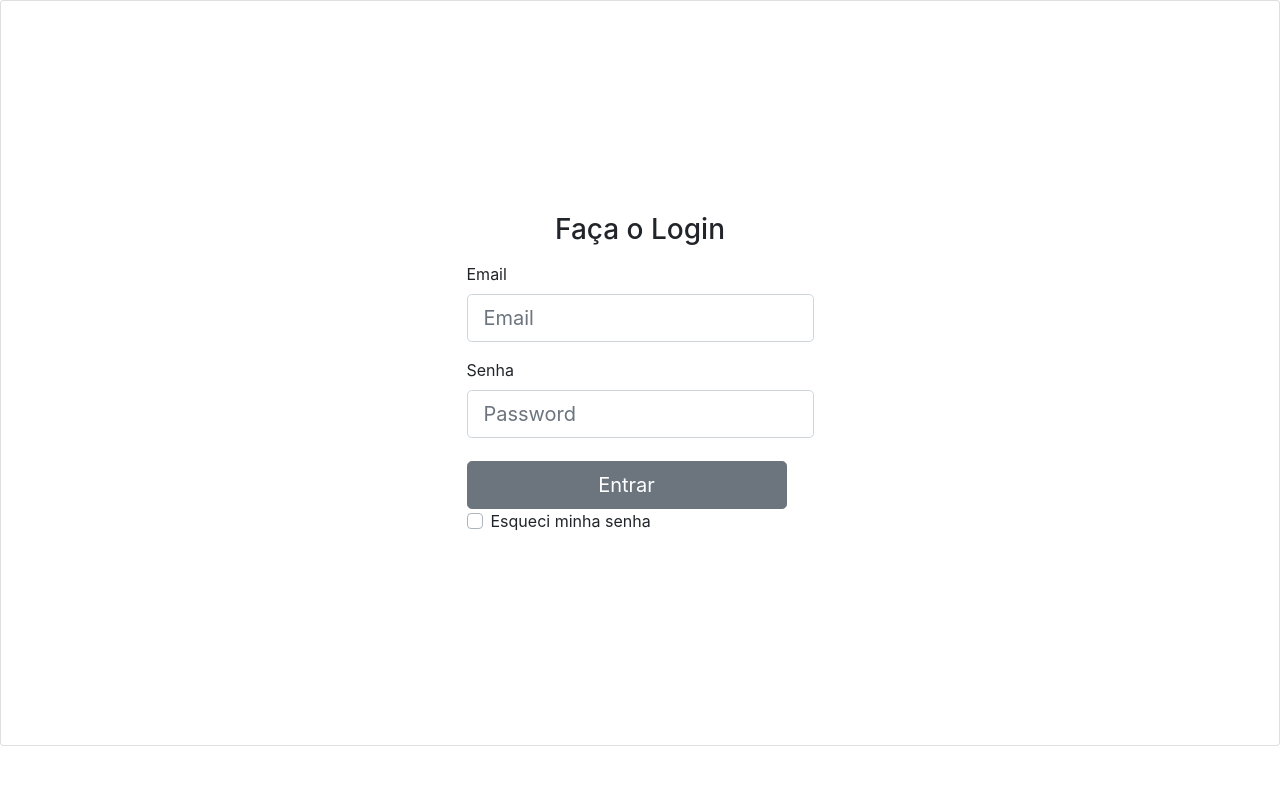
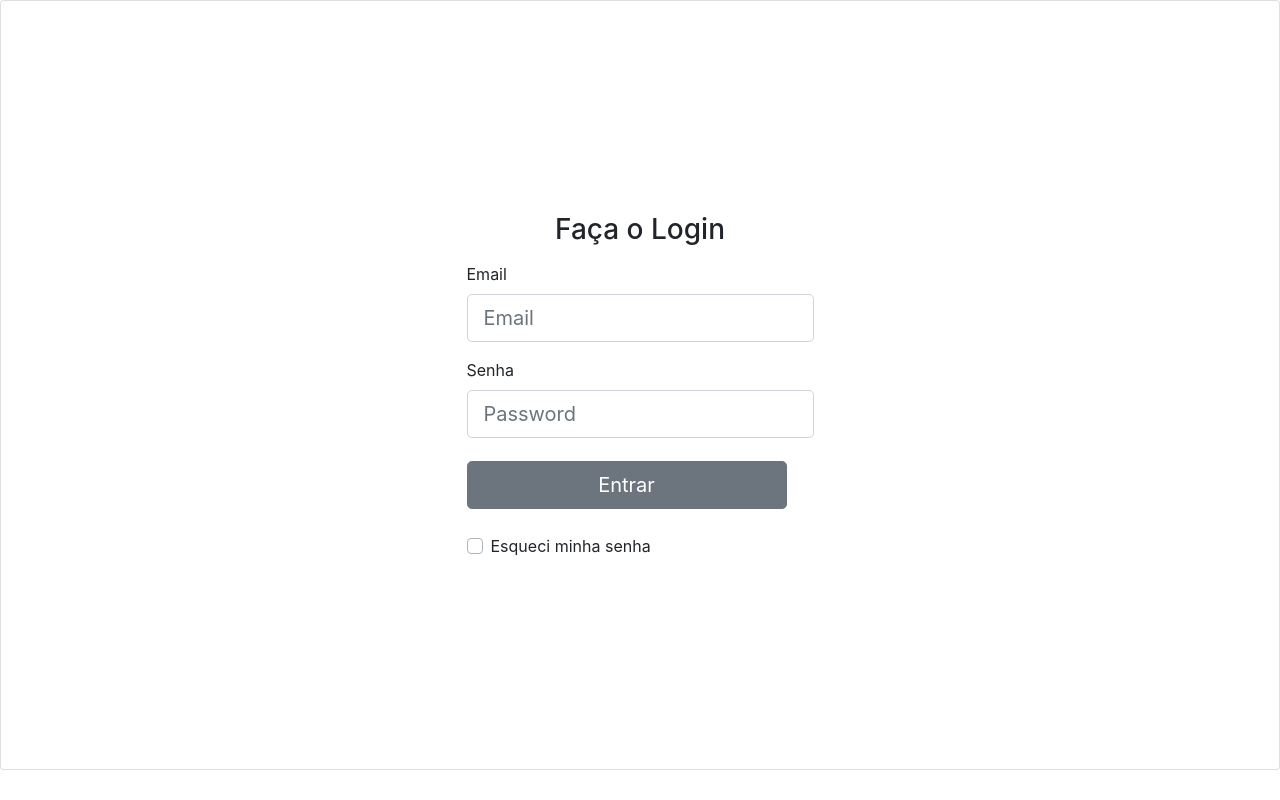
Before and after one commit to matheuseds/ControlFood-Frontend, a Nuxt app: page /loginPage in a window 1280 px wide. Built offline with nearby package versions, Linux system fonts and the light colour scheme.

Commit message:
Update loginPage.vue

```diff
--- a/pages/loginPage.vue
+++ b/pages/loginPage.vue
@@ -19,7 +19,7 @@
 
                         <b-button class="w-100 btn btn-lg btn-primary botao" type="submit">Entrar</b-button>
 
-                        <b-checkbox>Esqueci minha senha</b-checkbox>
+                        <b-checkbox class="senha">Esqueci minha senha</b-checkbox>
 
                     </form>
 
@@ -54,7 +54,6 @@ export default{
         max-width: 800px !important;
         margin-top: 2% !important;
 
-
     }
     .mt-n1 {
         margin-left: auto !important;
@@ -66,5 +65,9 @@ export default{
         margin-top: 15% !important;
         margin-bottom: 15% !important;
     }
+    .senha{
+        margin-top: 7% !important;
+    }
+
 
 </style>
```
